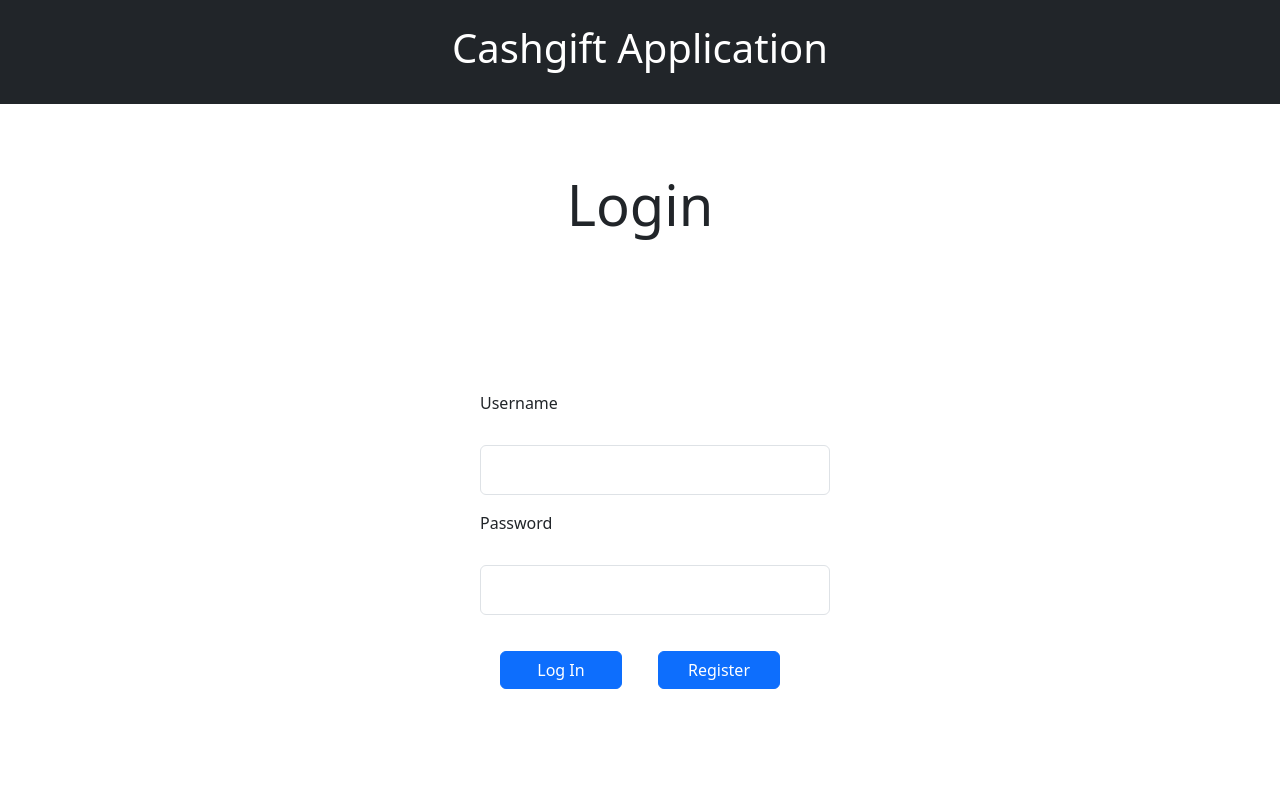
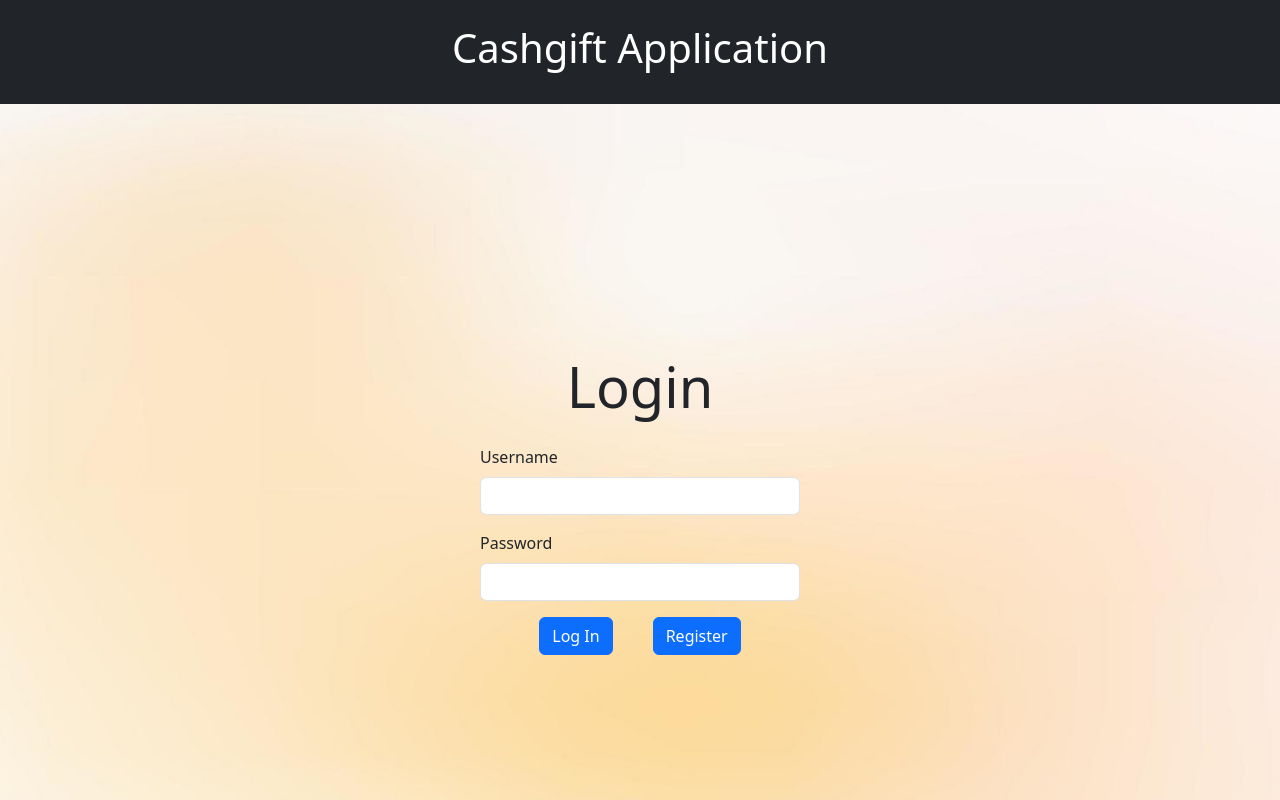
Before and after one commit to Lancinater/CashGiftFrontEnd, a React (Create React App) app: page / in a window 1280 px wide. Shown: the top 800 px of the page. Built offline with nearby package versions, Linux system fonts and the light colour scheme.

Commit message:
added background image

```diff
--- a/src/AddCashGift/addCashGift.css
+++ b/src/AddCashGift/addCashGift.css
@@ -18,21 +18,21 @@
     margin: 50px;
 }
 
-.btn{
+#add-btn{
     margin: 20px;
     width: 200px;
 }
 
-.form-label{
+#name{
     margin-bottom: 30px;
 }
 
-.form-control{
+#amount{
     width: 350px;
     height: 50px;
 }
 
-form{
+#add-form{
     margin-top: 10%;
     margin-bottom: 10%;
 }
--- a/src/AddCashGift/addCashGift.js
+++ b/src/AddCashGift/addCashGift.js
@@ -63,17 +63,17 @@ export default function AddCashGift(){
           Add Cash Gift
         </div>
 
-        <form onSubmit={handleSubmit}>
+        <form id="add-form" onSubmit={handleSubmit}>
           <div className="mb-3">
-            <label htmlFor="name" className="form-label display-6 text-primary">Name</label>
+            <label htmlFor="name" id="name" className="form-label display-6 text-primary">Name</label>
             <input type="name" className="form-control" id="name" value={name} onChange={handleChange} placeholder="Please enter the name"/>
           </div>
           <div className="mb-3">
-            <label htmlFor="amount" className="form-label display-6 text-primary">Amount</label>
+            <label htmlFor="amount" id="amount" className="form-label display-6 text-primary">Amount</label>
             <input type="amount" className="form-control" id="amount" value={amount} onChange={handleChange} placeholder="Please enter the value"/>
           </div>
           <div id="add">
-            <button type="submit" className="btn btn-primary">Add Cashgift</button>
+            <button type="submit" id="add-btn" className="btn btn-primary">Add Cashgift</button>
           </div>
 
           <div id="goback">
--- a/src/Footer/footer.css
+++ b/src/Footer/footer.css
@@ -0,0 +1,3 @@
+footer{
+    background-color: #FFEBEB;
+}
--- a/src/Header/header.js
+++ b/src/Header/header.js
@@ -1,4 +1,5 @@
 import React from 'react';
+import './header.css'
 
 function Header() {
   return (
--- /dev/null
+++ b/src/Login/login.css
@@ -0,0 +1,9 @@
+#submit-btn,#register-btn {
+    margin-left: 20px;
+    margin-right: 20px;
+}
+
+#background{
+    background-image: url('../../public/Images/Main-Background.png');
+    background-size: cover;
+}
--- a/src/Login/login.js
+++ b/src/Login/login.js
@@ -1,6 +1,7 @@
 import React from 'react';
 import { useState } from 'react';
 import { useNavigate } from 'react-router-dom';
+import './login.css'
 
 function Login() {
     const [username, setUsername] = useState('');
@@ -57,7 +58,7 @@ function Login() {
     }
 
   return (
-    <div className="vh-100 d-flex justify-content-center align-items-center flex-column">
+    <div id='background' className="vh-100 d-flex justify-content-center align-items-center flex-column">
       <div className="display-4 mb-4 ">
         Login
       </div>
@@ -71,8 +72,8 @@ function Login() {
           <input type="password" className="form-control" id="password" value={password} onChange={handleChange}/>
         </div>
         <div className='d-flex justify-content-center'>
-          <button type="submit" className="btn btn-primary me-3">Log In</button>
-          <button onClick={handleRegisterRedirect} className='btn btn-primary'>Register</button>
+          <button type="submit" id='submit-btn' className="btn btn-primary w-40">Log In</button>
+          <button onClick={handleRegisterRedirect} id='register-btn' className='btn btn-primary w-40'>Register</button>
         </div>
 
       </form>
```
Also changed, not shown: public/Images/Main-Background.png (added).
